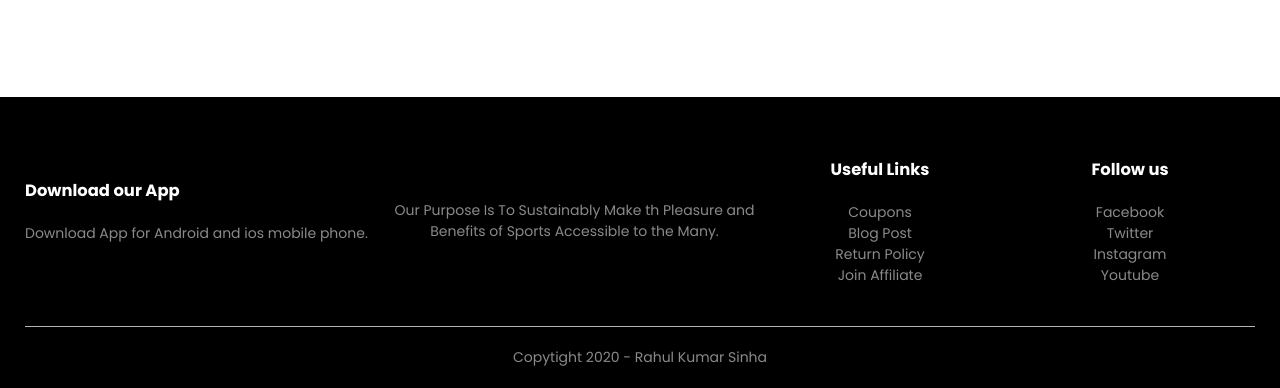
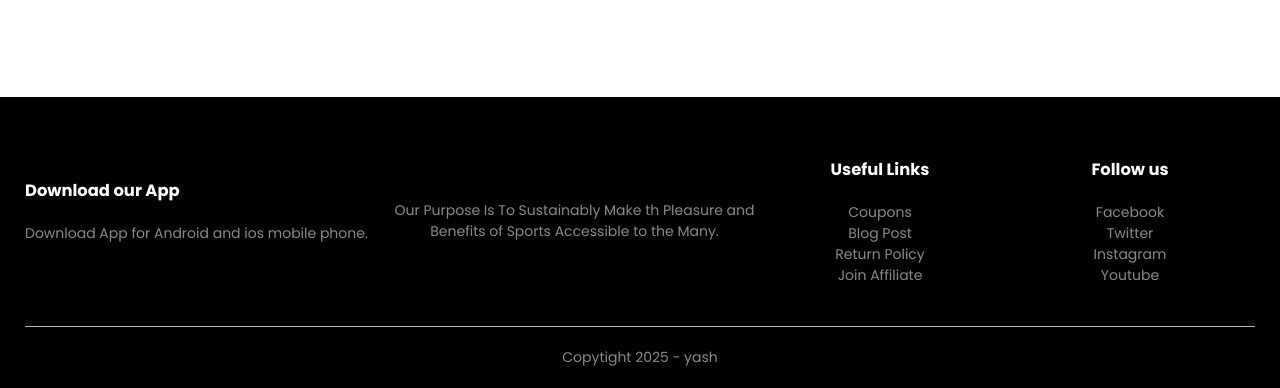
Before and after one commit to yaswanth1904/my-e-commerce, a plain HTML site: page index.html in a window 1280 px wide. Shown: the part 3865-4253 px from the top of the page. Drawn offline with Linux system fonts and the light colour scheme.

Commit message:
Update index.html

```diff
--- a/index.html
+++ b/index.html
@@ -357,7 +357,7 @@
                 </div>
             </div>
             <hr>
-            <p class="copyright"> Copytight 2020 - Rahul Kumar Sinha</p>
+            <p class="copyright"> Copytight 2025 - yash</p>
         </div>
     </div>
 
```
